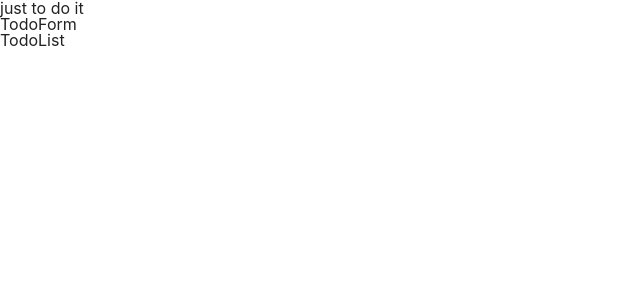
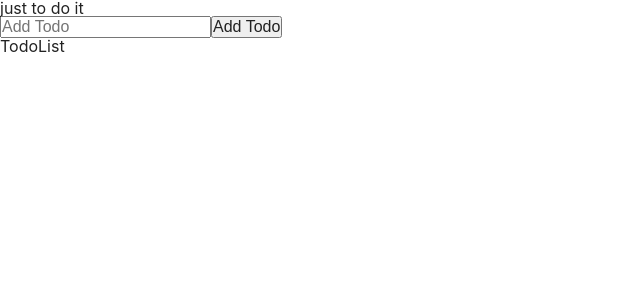
Before and after one commit to Denys-Fadieiev/todo-list-app, a React (Create React App) app: page / in a window 1280 px wide. Shown: the top 300 px of the page, without its empty margins (0-640 px from the left). Built offline with nearby package versions, Linux system fonts and the light colour scheme.

Commit message:
add TodoForm component

```diff
--- /dev/null
+++ b/src/components/TodoForm/Input/index.jsx
@@ -0,0 +1,28 @@
+import React from "react";
+import { Field } from "formik";
+
+
+const Input = (props) => {
+	const { name, styles, ...restProps } = props;
+	return (
+		<Field name={name} >
+			{({ field, form: { errors, touched }, meta }) => {
+
+
+				return (
+					<label >
+						<input
+              {...restProps}
+              {...field}
+            />
+						{meta.error && meta.touched && (
+							<div >{meta.error}</div>
+						)}
+					</label>
+				);
+			}}
+		</Field>
+	);
+};
+
+export default Input;
--- a/src/components/TodoForm/index.jsx
+++ b/src/components/TodoForm/index.jsx
@@ -1,10 +1,32 @@
+import { Formik, Form } from 'formik';
 import React from 'react';
+import Input from './Input';
+
 
 const TodoForm = () => {
+  const initialValues = {todoText: '',};
+
+  const handleSubmit = (values, formikBag) => {
+
+    formikBag.resetForm();
+  };
+
   return (
-    <div>
-      TodoForm
-    </div>
+    <Formik
+      initialValues={initialValues}
+      onSubmit={handleSubmit}
+      validationSchema={3}
+    >
+      <Form>
+        <Input
+          type='text'
+          name='todotext'
+          placeholder='Add Todo'
+          autoFocus
+        />
+        <button type='submit'>Add Todo</button>
+      </Form>
+    </Formik>
   );
 }
 
```
Also changed, not shown: 1 other file (tests, documents, lock files or other folders).
